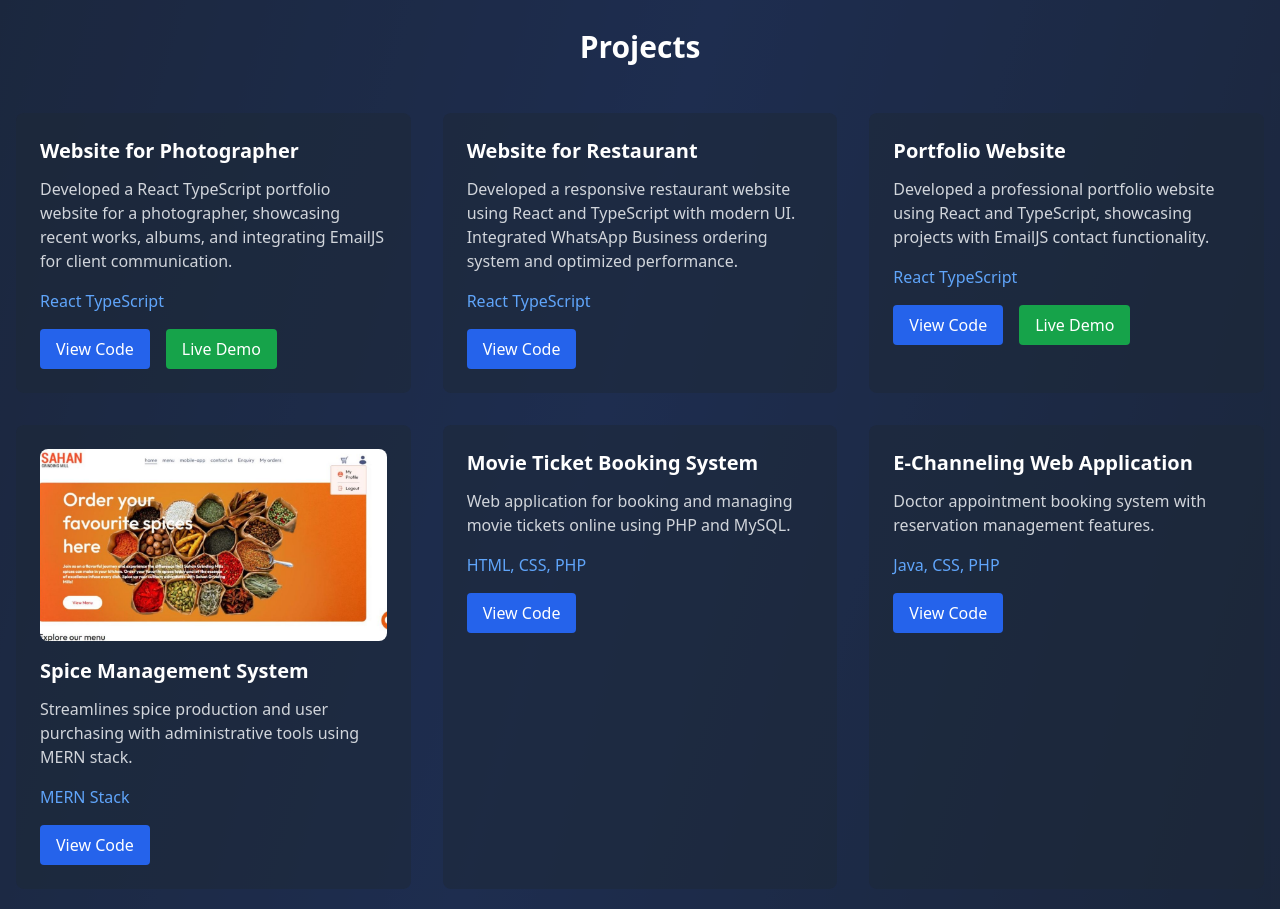
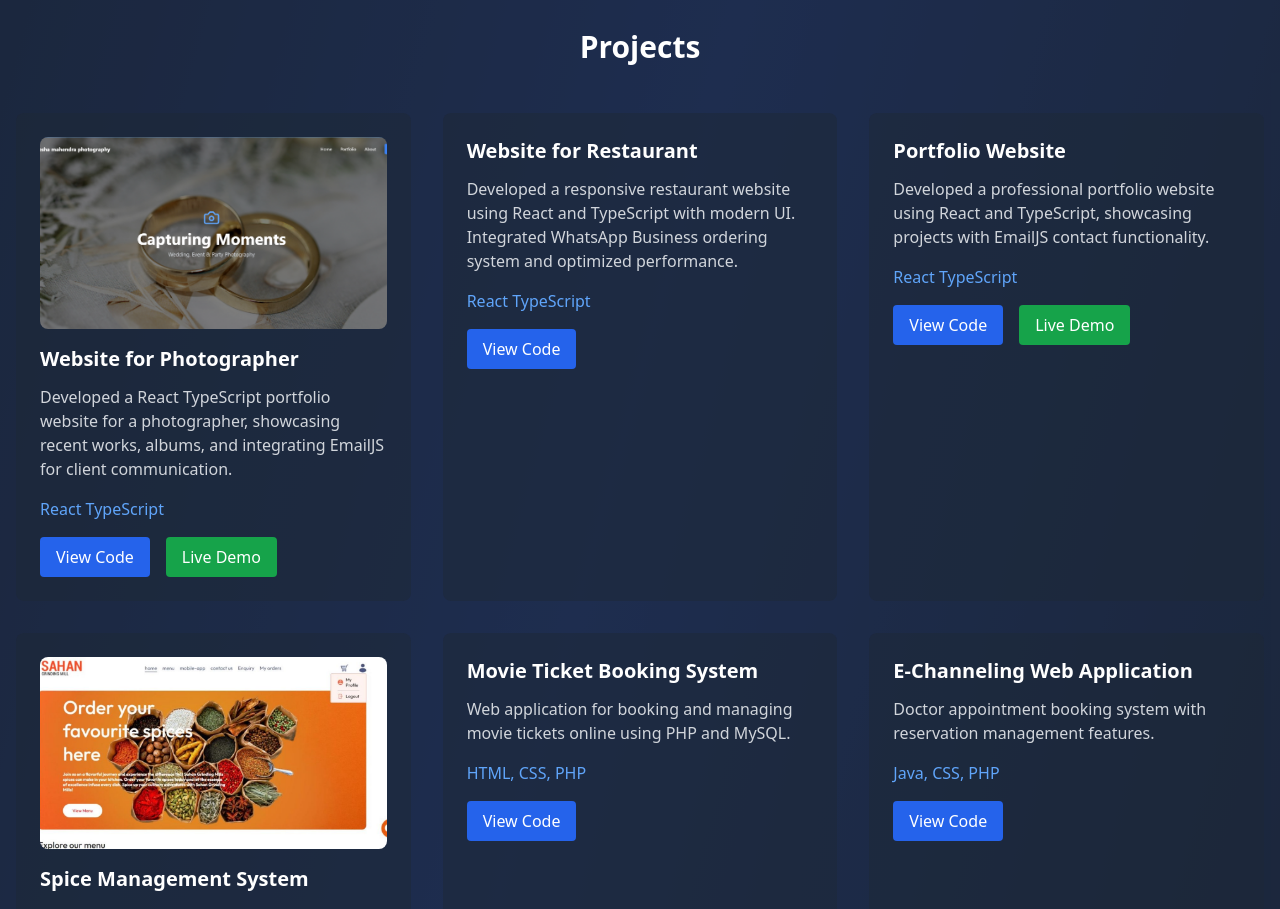
Before and after one commit to Udanpasindu/udanpasinduportfolio, a React (Vite) app: page / in a window 1280 px wide. Shown: the part 1960-2869 px from the top of the page. Built offline with nearby package versions, Linux system fonts and the light colour scheme.

Commit message:
update project card

```diff
--- a/src/App.tsx
+++ b/src/App.tsx
@@ -17,7 +17,8 @@ import rahulaLogo from "./images/rahula.png";
 import sliitLogo from "./images/sliit.png";
 
 // Import project images
-import spiceManagementImage from "./images/sahangrinding.jpeg"; // Add this import
+import spiceManagementImage from "./images/sahangrinding.jpeg"; // Spice Management System image
+import websitePhotographerImage from "./images/websitephotographer.png"; // Website for Photographer image
 
 // Initialize EmailJS
 emailjs.init('prdfjDCGNQCSjo4LK');
@@ -219,6 +220,7 @@ function App() {
                 tech="React TypeScript"
                 link="https://github.com/Udanpasindu/web-site-for-photographer.git"
                 deployedLink="https://web-site-for-photographer.vercel.app/"
+                image={websitePhotographerImage} // Add image here
                 isDarkTheme={isDarkTheme}
               />
               <ProjectCard
```
Also changed, not shown: src/images/websitephotographer.png (added).
